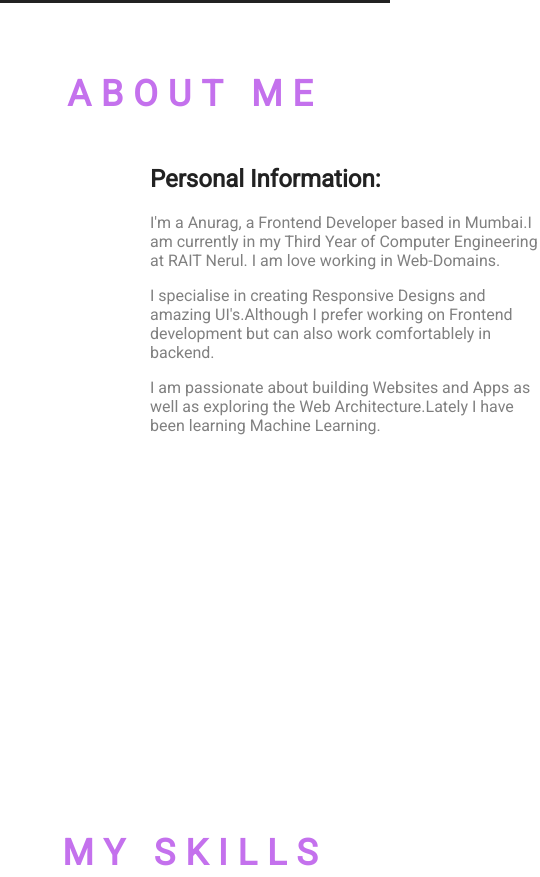
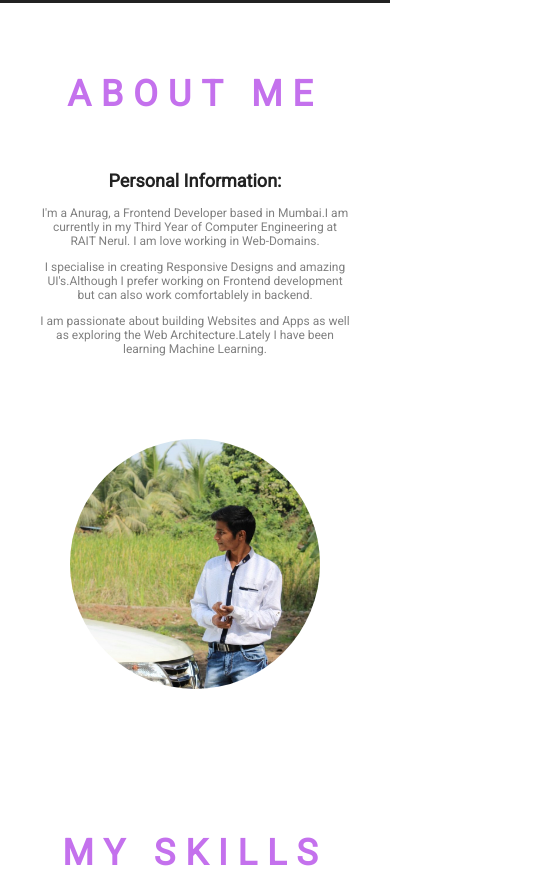
Before and after one commit to anurag-gharat/anurag-gharat.github.io, a plain HTML site: page index.html in a window 390 px wide. Shown: the part 841-1718 px from the top of the page, 540 px wide, since content can reach past the window. Drawn offline with nearby package versions, Linux system fonts and the light colour scheme; a script that the page names is missing; a web font is replaced by a local one.

Commit message:
About section made responsive

```diff
--- a/css/style.css
+++ b/css/style.css
@@ -444,22 +444,51 @@ styles for smaller screens
 */
 
 /* useful styles */
-@media only screen and (max-width: 600px) {
+@media only screen and (max-width: 750px) {
 
+    body{
+        max-width:100vw;
+        height: 100%;
+        overflow-x: hidden;
+    }
     .row{
         display: flex;
         flex-direction: column;
-        width: 100%;
+        max-width: 100vw;
+        height:100vh;
     }
     .col-6{
-        width: 100%;
-        height: 100vh;
+        max-width: 100vw;
+        height: 50vh;
+        text-align: center;
     }
     .col-4{
-        width: 100%;
+        max-width: 100%;
         height: 100vh;
     }
     .send{
         font-size: 12px;
     }
+    .about-text{
+        width: 80%;
+        font-size: 12px;
+        margin: auto;
+        padding:10px !important;
+        text-align: center !important;
+        align-items: center;
+    }
+    .about-img-holder{
+        display: flex !important;
+        flex-direction: column;
+        justify-content: start !important;
+        width: 100%;
+        height: 100%;
+    }
+    .about-img{
+        width: 250px !important;
+        margin-left:auto !important;
+        margin-right: auto !important;
+        border-radius: 75%;
+        height: 250px;
+    }
   }
--- a/index.html
+++ b/index.html
@@ -58,7 +58,7 @@
                         <p>I specialise in creating Responsive Designs and amazing UI's.Although I prefer working on Frontend development but can also work comfortablely in backend.</p>
                         <p>I am passionate about building Websites and Apps as well as exploring the Web Architecture.Lately I have been learning Machine Learning.</p>
                     </div>
-                    <div class="col-6">
+                    <div class="col-6 about-img-holder">
                         <img src="./images/IMG-20170120-WA0039.jpg" alt="img" srcset="" class="about-img">
                     </div>
                 </div>
```
